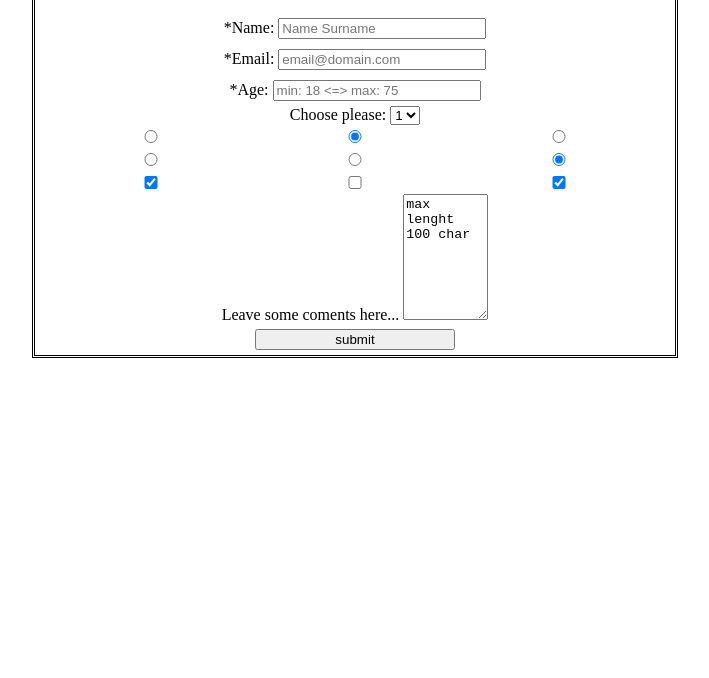
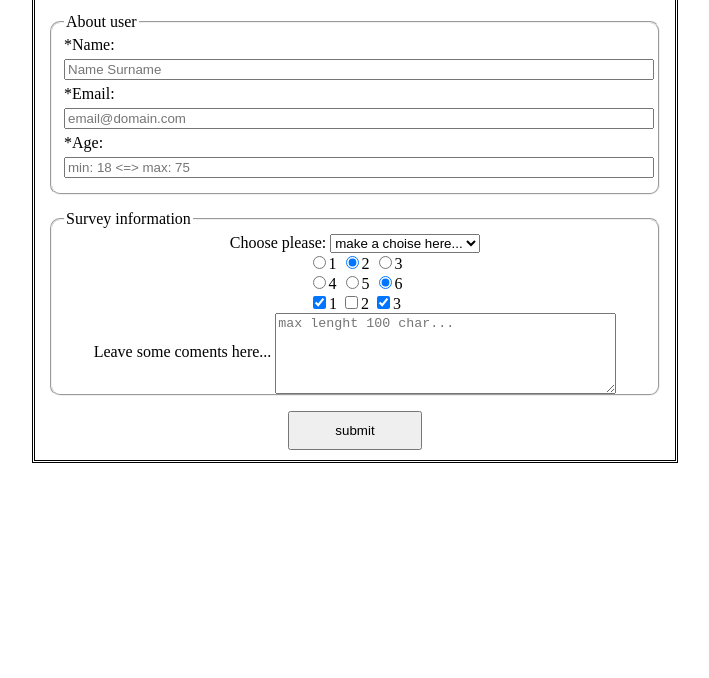
Before and after one commit to briantmedia/fcc_survey_form, a plain HTML site: page index.html in a window 1280 px wide. Shown: the part 122-800 px from the top of the page, without its empty margins (285-994 px from the left). Drawn offline with Linux system fonts and the light colour scheme.

Commit message:
added css rules

```diff
--- a/index.html
+++ b/index.html
@@ -7,55 +7,61 @@
   </head>
   <body>
     <header>
-      <h1 id="title">SURVEY !!!</h1>
+      <h1 id="title">SURVEY</h1>
       <p id=description>Your opinion is very important for us. <br>
       Please fullfil this <em>survey form</em>:</p>
     </header>
     <main>
       <form id="survey-form" class="" action="#" method="get">
-        <div class="">
+        <fieldset id="about-user">
+        <legend>About user</legend>
+        <div>
           <label for="name" id="name-label">*Name:</label>
           <input type="text" id="name" name="name" value="" placeholder="Name Surname" required>
         </div>
-        <div class="">
+        <div>
           <label for="email" id="email-label">*Email:</label>
-          <input type="email" id="email" name="email" value="" placeholder="email@domain.com"required>
+          <input type="email" id="email" name="email" value="" placeholder="email@domain.com" required>
         </div>
-        <div class="">
+        <div>
           <label for="number" id="number-label">*Age:</label>
           <input type="number" id="number" name="number" value="" placeholder="min: 18 <=> max: 75" step="1" min="18" max="75" required>
         </div>
-        <div class="">
+      </fieldset>
+
+      <fieldset id="survey-info">
+        <legend>Survey information</legend>
+        <div>
           <label for="dropdown">Choose please:</label>
           <select id="dropdown">
+            <option value="">make a choise here...</option>
             <option value="1">1</option>
             <option value="2">2</option>
             <option value="3">3</option>
           </select>
         </div>
-
-        <div class="">
-          <input type="radio" name="group1" value="1">
-          <input type="radio" name="group1" value="2" checked>
-          <input type="radio" name="group1" value="3">
+        <div>
+          <input type="radio" name="group1" value="1">1</input>
+          <input type="radio" name="group1" value="2" checked>2</input>
+          <input type="radio" name="group1" value="3">3</input>
         </div>
-        <div class="">
-          <input type="radio" name="group2" value="4">
-          <input type="radio" name="group2" value="5">
-          <input type="radio" name="group2" value="6" checked>
+        <div>
+          <input type="radio" name="group2" value="4">4</input>
+          <input type="radio" name="group2" value="5">5</input>
+          <input type="radio" name="group2" value="6" checked>6</input>
         </div>
-        <div class="">
-          <input type="checkbox" name="group3" value="1" checked>
-          <input type="checkbox" name="group3" value="2">
-          <input type="checkbox" name="group3" value="3" checked>
+        <div>
+          <input type="checkbox" name="group3" value="1" checked>1</input>
+          <input type="checkbox" name="group3" value="2">2</input>
+          <input type="checkbox" name="group3" value="3" checked>3</input>
         </div>
 
-        <div class="">
+        <div>
           <label for="coments">Leave some coments here...</label>
-          <textarea name="coments" rows="8" cols="8" maxlength="100">max lenght 100 char</textarea>
+          <textarea name="coments" rows="5" cols="40" maxlength="100" placeholder="max lenght 100 char..."></textarea>
         </div>
-
-        <div class="">
+      </fieldset>
+        <div>
           <input type="submit" id="submit" name="submit" value="submit">
         </div>
       </form>
--- a/style.css
+++ b/style.css
@@ -2,17 +2,39 @@ body {
   width: 50%;
   border:  double;
   margin: auto;
-}
-
-label, input {
-  margin: 5px auto;
-}
-
-input {
-width: 15em;
-}
-
-div {
-  margin: 0 auto;
   text-align: center;
 }
+#name, #email, #number {
+  margin: 5px auto;
+  width: 100%;
+}
+legend {
+  text-align: left;
+}
+fieldset {
+  border-radius: 10px;
+}
+/* #number-label {
+  margin-right: 6px;
+} */
+/* #number {
+  margin-left: 5px;
+} */
+#about-user {
+  margin: 15px 15px;
+  text-align: left;
+}
+#survey-info {
+  margin: 15px 15px;
+  /* text-align: left; */
+  padding-bottom: 0px;
+}
+#submit {
+  padding: 10px 45px;
+  margin-bottom: 10px;
+}
+textarea {
+  /* padding: 0 0 20px 0; */
+  /* background: orange; */
+  vertical-align: middle;
+}
```
